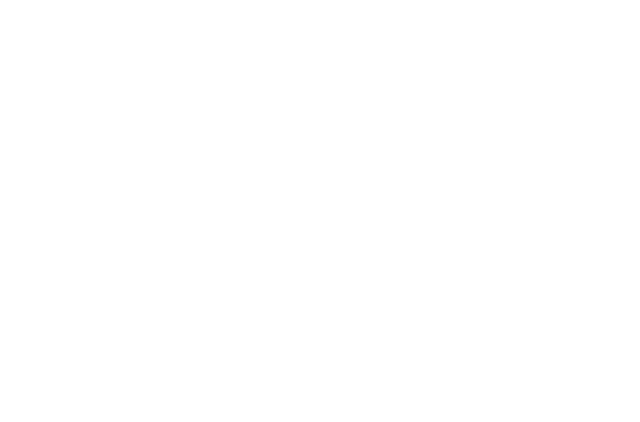
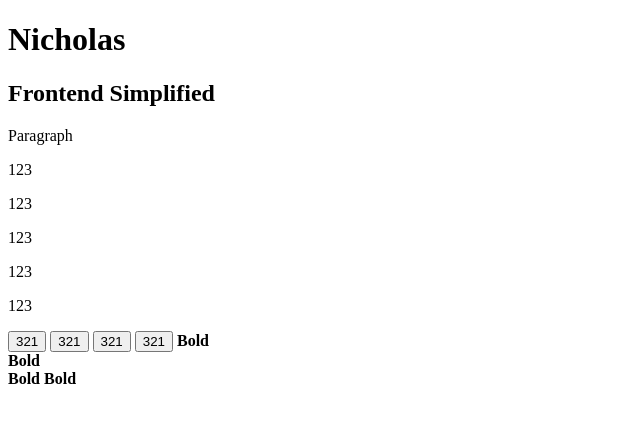
Before and after one commit to unwittyone/testpages, a plain HTML site: page index.html in a window 1280 px wide. Shown: the whole page, without its empty margins (0-640 px from the left). Drawn offline with Linux system fonts and the light colour scheme.

Commit message:
through 1720Epi1

```diff
--- a/index.html
+++ b/index.html
@@ -3,9 +3,27 @@
 <head>
     <meta charset="UTF-8">
     <meta name="viewport" content="width=device-width, initial-scale=1.0">
-    <title>Document</title>
+    <title>Nicholas</title>
 </head>
 <body>
+    <h1>Nicholas</h1>
+    <h2>Frontend Simplified</h2>
+    <p>Paragraph</p>
+    <p>123</p>
+    <p>123</p>
+    <p>123</p>
+    <p>123</p>
+    <p>123</p>
+    <button>321</button>
+    <button>321</button>
+    <button>321</button>
+    <button>321</button>
+    <b>Bold</b>
+    <div>
+        <b>Bold</b>
 
+    </div>
+    <b>Bold</b>
+    <b>Bold</b>
 </body>
 </html>
```
